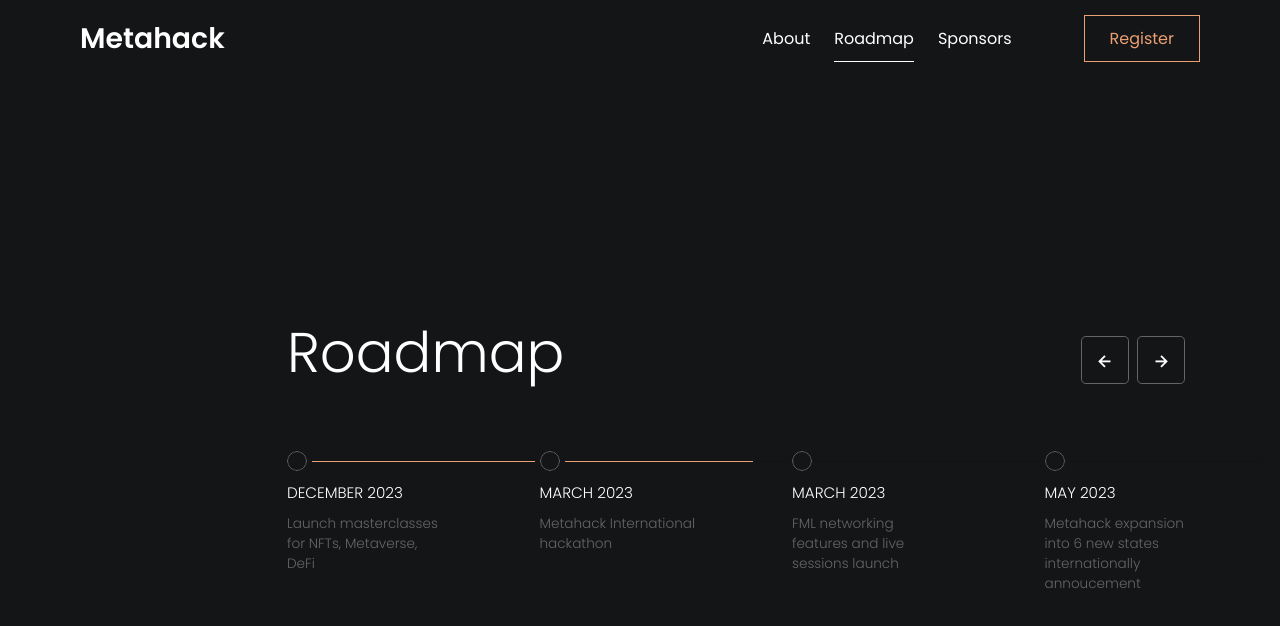
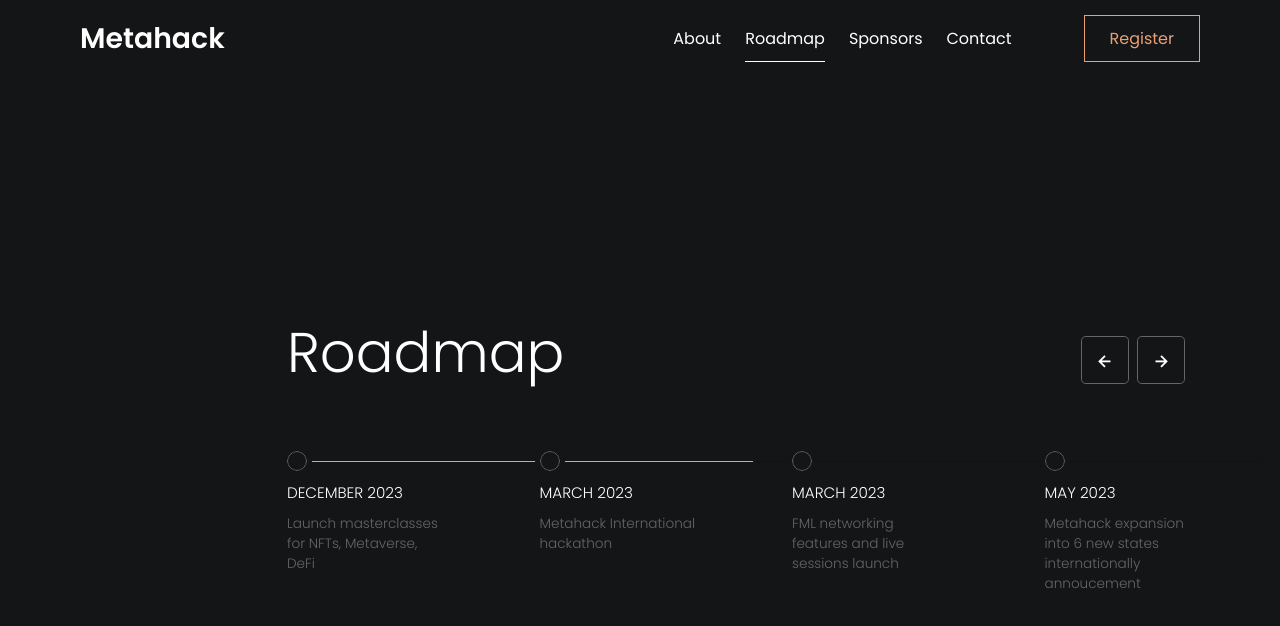
Before and after one commit to ayoub802/MetaHack, a plain HTML site: page roadmap.html in a window 1280 px wide. Drawn offline with nearby package versions, Linux system fonts and the light colour scheme.

Commit message:
Update roadmap.html

```diff
--- a/roadmap.html
+++ b/roadmap.html
@@ -30,6 +30,9 @@
                     </li>
                     <li>
                         <a href="sponsors.html" class="nav_link">Sponsors</a>
+                    </li>
+                    <li>
+                        <a href="contact.html" class="nav_link">Contact</a>
                     </li>
                 </ul>
 
```
